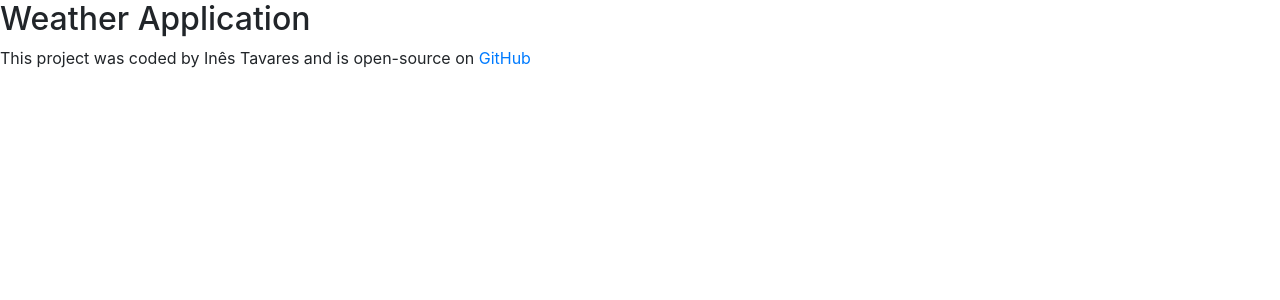
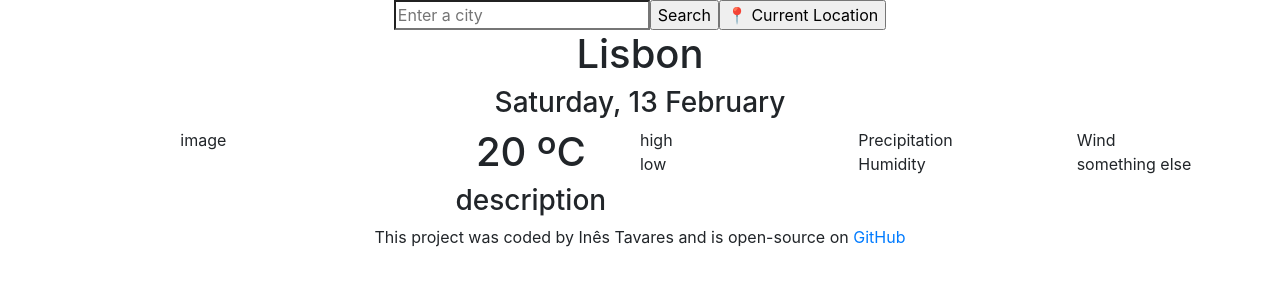
Before and after one commit to InesGTavares/react-project-app, a React (Create React App) app: page / in a window 1280 px wide. Shown: the top 300 px of the page. Built offline with nearby package versions, Linux system fonts and the light colour scheme.

Commit message:
Added HTML elements

```diff
--- a/public/index.html
+++ b/public/index.html
@@ -2,7 +2,6 @@
 <html lang="en">
   <head>
     <meta charset="utf-8" />
-    <link rel="icon" href="%PUBLIC_URL%/favicon.ico" />
     <meta name="viewport" content="width=device-width, initial-scale=1" />
     <meta name="theme-color" content="#000000" />
     <meta
--- a/src/App.css
+++ b/src/App.css
@@ -1,38 +1,3 @@
 .App {
-  text-align: left;
+  text-align: center;
 }
-
-.App-logo {
-  height: 40vmin;
-  pointer-events: none;
-}
-
-@media (prefers-reduced-motion: no-preference) {
-  .App-logo {
-    animation: App-logo-spin infinite 20s linear;
-  }
-}
-
-.App-header {
-  background-color: #282c34;
-  min-height: 100vh;
-  display: flex;
-  flex-direction: column;
-  align-items: center;
-  justify-content: center;
-  font-size: calc(10px + 2vmin);
-  color: white;
-}
-
-.App-link {
-  color: #61dafb;
-}
-
-@keyframes App-logo-spin {
-  from {
-    transform: rotate(0deg);
-  }
-  to {
-    transform: rotate(360deg);
-  }
-}
--- a/src/App.js
+++ b/src/App.js
@@ -1,11 +1,12 @@
 import React from "react";
 import "./App.css";
+import Weather from "./Weather";
 
 export default function App() {
   return (
     <div className="App">
       <div className="Container">
-        <h2>Weather Application</h2>
+        <Weather />
         <footer>This project was coded by Inês Tavares and is open-source on <a href="https://github.com/InesGTavares/react-project-app"
           target="_blank"
         >GitHub</a>
--- /dev/null
+++ b/src/Weather.js
@@ -0,0 +1,51 @@
+import React from "react";
+import "./Weather.css"
+
+export default function Weather () {
+    return (
+        <div className="Weather">
+                <form>
+                    <input type="search" placeholder="Enter a city" />
+                    <input type="submit" value="Search" className="Button" />
+                    <input type="submit" value="📍 Current Location" className="Button" />
+                </form>
+            <div>
+                <h1>Lisbon</h1>
+                <h3>Saturday, 13 February</h3>
+            </div>
+            <div className="row">
+                <div className="col-4">
+                    image
+                </div>
+                <div className="col-2">
+                    <h1 className="currentTemp">20 ºC</h1>
+                    <h3>description</h3>
+                </div>
+                <div className="col-2">
+                    <div className="row">
+                        high
+                    </div>
+                    <div className="row">
+                        low
+                    </div>
+                </div>
+                <div className="col-2">
+                     <div className="row">
+                        Precipitation
+                    </div>
+                    <div className="row">
+                        Humidity
+                    </div>
+                </div>
+                <div className="col-2">
+                     <div className="row">
+                        Wind
+                    </div>
+                    <div className="row">
+                        something else
+                    </div>
+                </div>
+            </div>
+            </div>
+    );
+}
```
Also changed, not shown: src/Weather.css (added).
